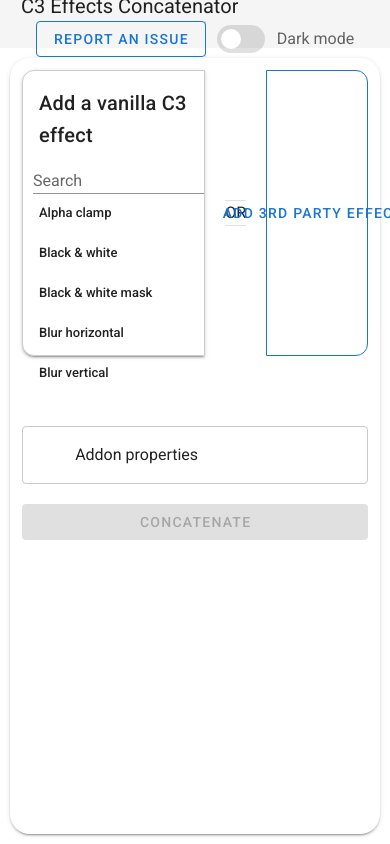
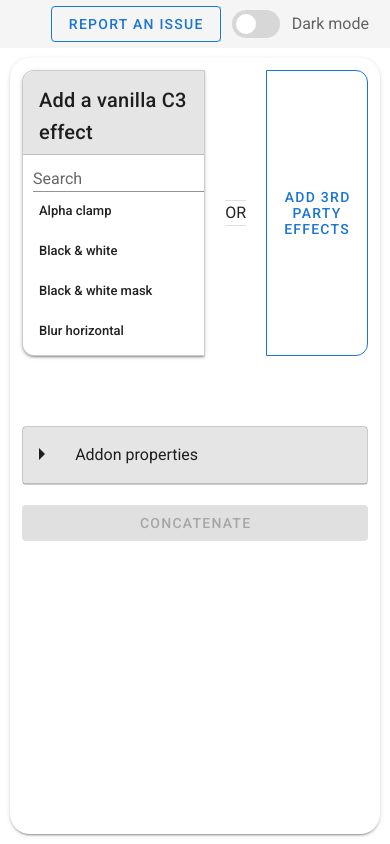
Before and after one commit to ConstructFund/c3-effects-concat, a Vue app: page / in a window 390 px wide. Built offline with nearby package versions, Linux system fonts and the light colour scheme.

Commit message:
Better support for themes and small screens

```diff
--- a/src/App.vue
+++ b/src/App.vue
@@ -2,7 +2,9 @@
   <v-app>
     <v-app-bar absolute dense flat>
       <v-layout row justify-center align-center style="margin: 0px 5px">
-        <v-toolbar-title>C3 Effects Concatenator</v-toolbar-title>
+        <v-toolbar-title class="d-none-xs">
+          C3 Effects Concatenator
+        </v-toolbar-title>
         <v-spacer></v-spacer>
         <v-btn color="primary" @click="onIssue" outlined>Report an issue</v-btn>
         <v-divider vertical style="margin-right: 15px"></v-divider>
@@ -35,8 +37,27 @@
               margin-bottom: 30px;
             "
           >
-            <v-card style="height: 286px; flex: 8" class="c3effectslist">
-              <v-card-title> Add a vanilla C3 effect </v-card-title>
+            <v-card
+              style="
+                height: 286px;
+                flex: 8;
+                display: flex;
+                flex-direction: column;
+              "
+              class="c3effectslist"
+            >
+              <v-card-title
+                style="
+                  word-break: initial;
+                  background-color: rgba(0, 0, 0, 0.1);
+                  border-bottom: 1px solid rgba(150, 150, 150, 0.5);
+                  margin-bottom: 10px;
+                  padding-bottom: 6px;
+                  padding-top: 13px;
+                "
+              >
+                Add a vanilla C3 effect
+              </v-card-title>
 
               <v-text-field
                 v-model="search"
@@ -44,10 +65,10 @@
                 single-line
                 dense
                 hide-details
-                style="margin: 0px 0px 0px 10px"
+                style="margin: 0px 0px 0px 10px; flex: 0 0 26px"
               ></v-text-field>
               <v-list
-                style="height: 195px; bottom: 0; overflow-y: auto"
+                style="bottom: 0; overflow-y: auto; flex: 1"
                 subheader
                 dense
                 class="transparent"
@@ -92,7 +113,9 @@
               :loading="isSelecting"
               @click="handleFileImport"
             >
-              Add 3rd party effects
+              <span style="white-space: normal; width: 100%">
+                Add 3rd party effects
+              </span>
             </v-btn>
           </v-layout>
 
@@ -1077,7 +1100,6 @@ body {
   -webkit-box-direction: normal;
   flex-direction: column;
   padding-left: 0;
-  margin-bottom: 20px;
 }
 .list-group-item {
   cursor: move;
@@ -1134,28 +1156,13 @@ body {
   /* radius */
   border-radius: 12px !important;
   /* dashed border */
-  border: 1px solid #ccc !important;
+  border: 1px solid rgba(150, 150, 150, 0.5) !important;
   border-top-right-radius: 0 !important;
   border-bottom-right-radius: 0 !important;
 }
 /* width */
 ::-webkit-scrollbar {
   width: 8px;
-}
-
-/* Track */
-::-webkit-scrollbar-track {
-  background: #f1f1f1;
-}
-
-/* Handle */
-::-webkit-scrollbar-thumb {
-  background: #888;
-}
-
-/* Handle on hover */
-::-webkit-scrollbar-thumb:hover {
-  background: #555;
 }
 
 .concatenatedAddon {
@@ -1206,8 +1213,13 @@ body {
   }
 }
 
+.v-btn__content {
+  flex: 1 0 !important;
+}
+
 details {
   /* border and a paddingLeft */
+  margin-top: 20px;
   border: 1px solid rgba(150, 150, 150, 0.5) !important;
   border-radius: 0.25rem !important;
 }
@@ -1221,7 +1233,10 @@ summary {
   padding: 1rem;
   padding-left: 2.2rem;
   display: block;
+  cursor: pointer;
   position: relative;
+  background-color: rgba(0, 0, 0, 0.1);
+  border-bottom: 1px solid rgba(150, 150, 150, 0.5) !important;
 }
 details summary::-webkit-details-marker {
   color: transparent;
@@ -1244,4 +1259,24 @@ summary:before {
   transform-origin: 0.2rem 50%;
   transition: 0.25s transform ease;
 }
+
+@media screen and (max-width: 600px) {
+  .d-none-xs {
+    display: none !important;
+  }
+}
 </style>
+<style lang="sass">
+@import '~vuetify/src/styles/main.sass'
++theme(v-application) using ($material)
+  summary:before
+    border-color: transparent transparent transparent map-deep-get($material, 'text', 'primary')
+
+  ::-webkit-scrollbar-thumb
+    background-color: map-deep-get($material, 'text', 'primary')
+  ::-webkit-scrollbar-thumb:hover
+    background-color: map-deep-get($material, 'text', 'secondary')
+
+  ::-webkit-scrollbar-track
+    background-color: rgba(map-deep-get($material, 'text', 'disabled'), 0.12)
+</style>
```
